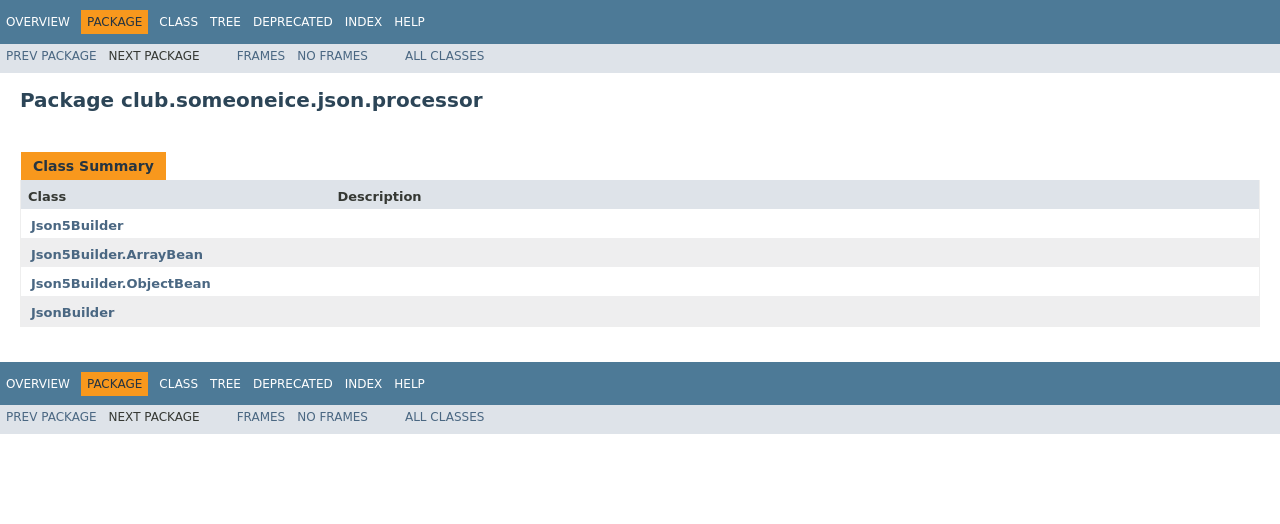
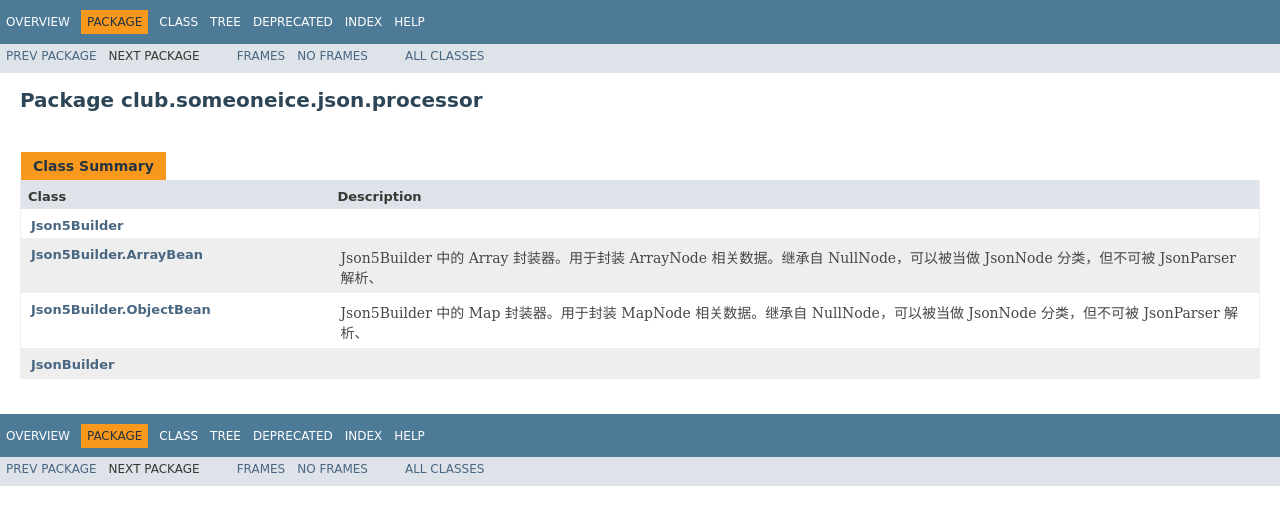
Before and after one commit to AmarokIce/AmarokJsonForJava, a plain HTML site: page docs/club/someoneice/json/processor/package-summary.html in a window 1280 px wide. Drawn offline with Linux system fonts and the light colour scheme; a web font is replaced by a local one.

Commit message:
Deploying to javadoc from @ AmarokIce/AmarokJsonForJava@57737b7e063ff6a9aa9c30ebff5fa94e40542a82 🚀

```diff
--- a/docs/club/someoneice/json/processor/package-summary.html
+++ b/docs/club/someoneice/json/processor/package-summary.html
@@ -86,11 +86,15 @@
 </tr>
 <tr class="rowColor">
 <td class="colFirst"><a href="../../../../club/someoneice/json/processor/Json5Builder.ArrayBean.html" title="class in club.someoneice.json.processor">Json5Builder.ArrayBean</a></td>
-<td class="colLast">&nbsp;</td>
+<td class="colLast">
+<div class="block">Json5Builder 中的 Array 封装器。用于封装 ArrayNode 相关数据。继承自 NullNode，可以被当做 JsonNode 分类，但不可被 JsonParser 解析、</div>
+</td>
 </tr>
 <tr class="altColor">
 <td class="colFirst"><a href="../../../../club/someoneice/json/processor/Json5Builder.ObjectBean.html" title="class in club.someoneice.json.processor">Json5Builder.ObjectBean</a></td>
-<td class="colLast">&nbsp;</td>
+<td class="colLast">
+<div class="block">Json5Builder 中的 Map 封装器。用于封装 MapNode 相关数据。继承自 NullNode，可以被当做 JsonNode 分类，但不可被 JsonParser 解析、</div>
+</td>
 </tr>
 <tr class="rowColor">
 <td class="colFirst"><a href="../../../../club/someoneice/json/processor/JsonBuilder.html" title="class in club.someoneice.json.processor">JsonBuilder</a></td>
```
Also changed, not shown: docs/club/someoneice/json/processor/Json5Builder.ArrayBean.html (+1 -0 lines), docs/club/someoneice/json/processor/Json5Builder.ObjectBean.html (+1 -0 lines), docs/club/someoneice/json/processor/Json5Builder.html (+6 -2 lines), docs/index-all.html (+6 -2 lines).
